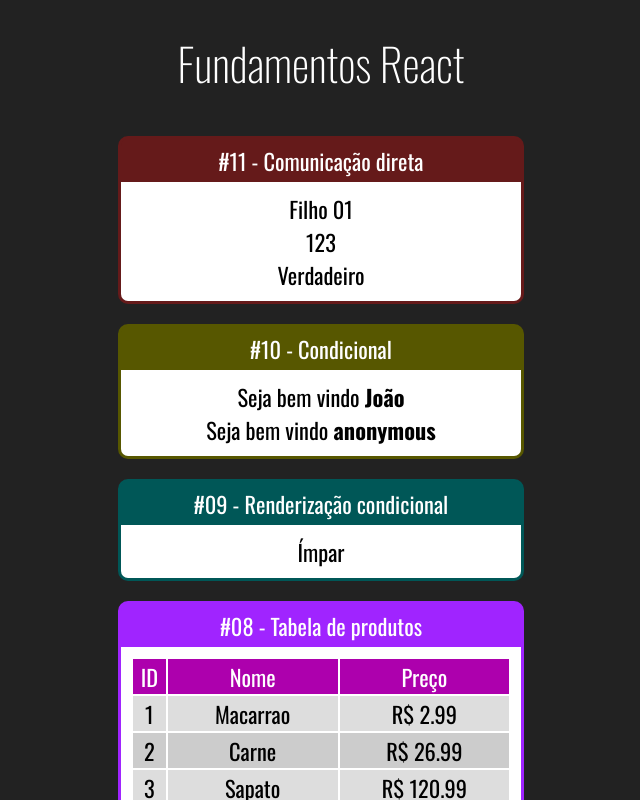
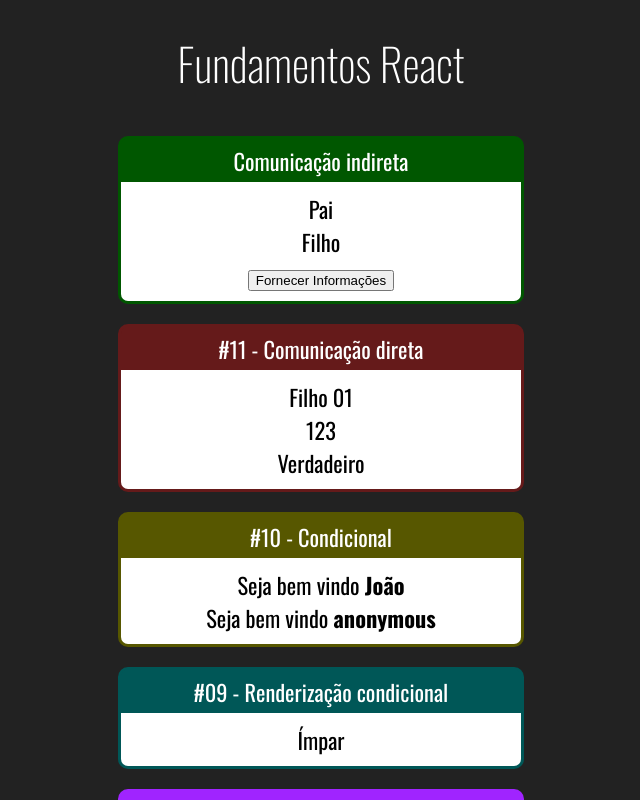
Before and after one commit to jaovw/React, a React (Create React App) app in the folder fundamentos-react/: page / in a window 1280 px wide. Shown: the top 800 px of the page, without its empty margins (319-959 px from the left). Built offline with nearby package versions, Linux system fonts and the light colour scheme.

Commit message:
Comunicacao indireta entre componentes

```diff
--- a/fundamentos-react/src/App.jsx
+++ b/fundamentos-react/src/App.jsx
@@ -15,10 +15,17 @@
 import ParOuImpar from "./components/condicional/ParOuImpar";
 import UsuarioInfo from "./components/condicional/UsuarioInfo";
 import DiretaPai from "./components/comunicacao/DiretaPai";
+import IndiretaPai from "./components/comunicacao/IndiretaPai";
 
 export default _ =>
     <div className="App">
         <h1>Fundamentos React</h1>
+
+        <div className="Cards">
+            <Card titulo='Comunicação indireta' color='#005700'>
+                <IndiretaPai/>
+            </Card>
+        </div>
 
         <div className="Cards">
             <Card titulo='#11 - Comunicação direta' color='#651a1a'>
--- /dev/null
+++ b/fundamentos-react/src/components/comunicacao/IndiretaFilho.jsx
@@ -0,0 +1,17 @@
+import React from "react";
+
+
+export default props => {
+
+    return (
+        <div>
+            <div>Filho</div>
+            <button onClick={
+                function (e) {
+                    props.quandoClicar('João', 44, true)
+                }
+            }>
+                Fornecer Informações</button>
+            </div>
+    )
+}
--- /dev/null
+++ b/fundamentos-react/src/components/comunicacao/IndiretaPai.jsx
@@ -0,0 +1,15 @@
+import React from "react";
+import IndiretaFilho from "./IndiretaFilho";
+
+export default props => {
+
+    function info(nome, idade, nerd) {
+        console.log(nome, idade, nerd)
+    }
+    return (
+        <div>
+           Pai
+           <IndiretaFilho quandoClicar={info}/>
+        </div>
+    )
+}
```
